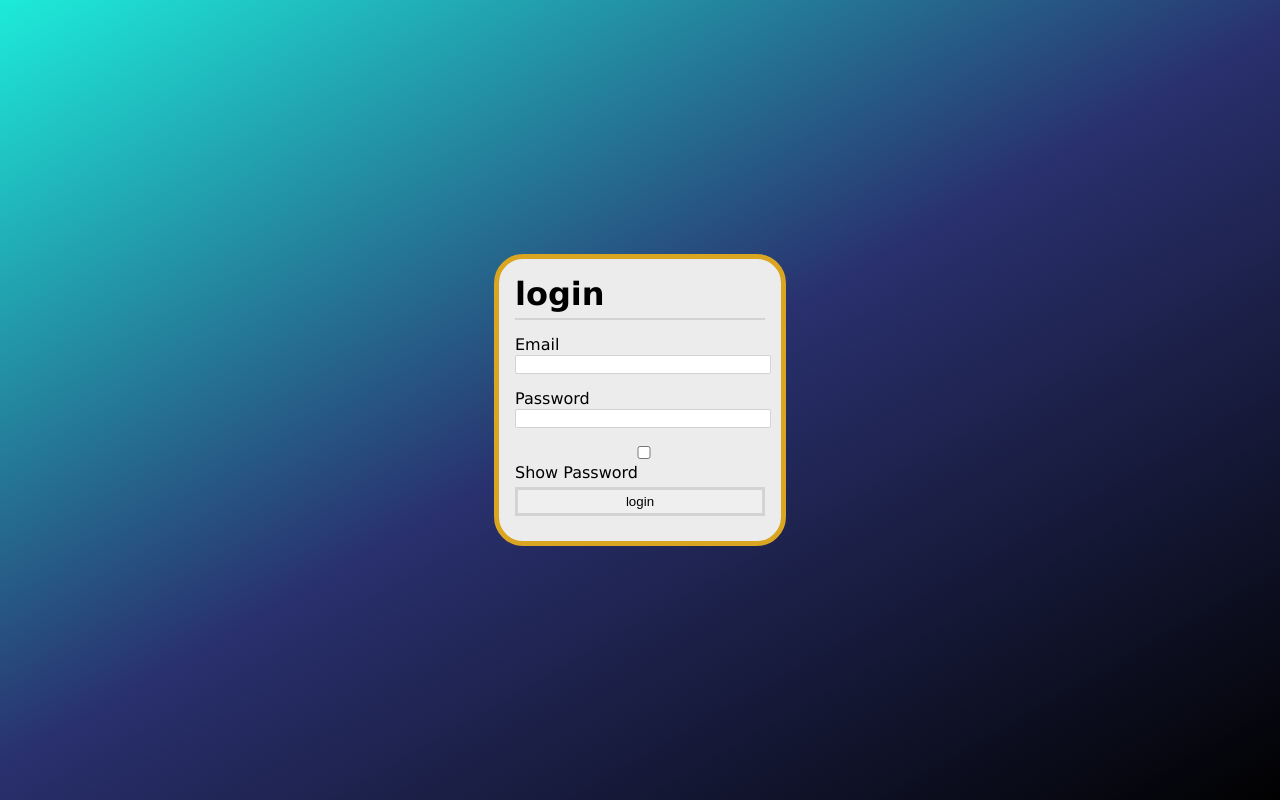
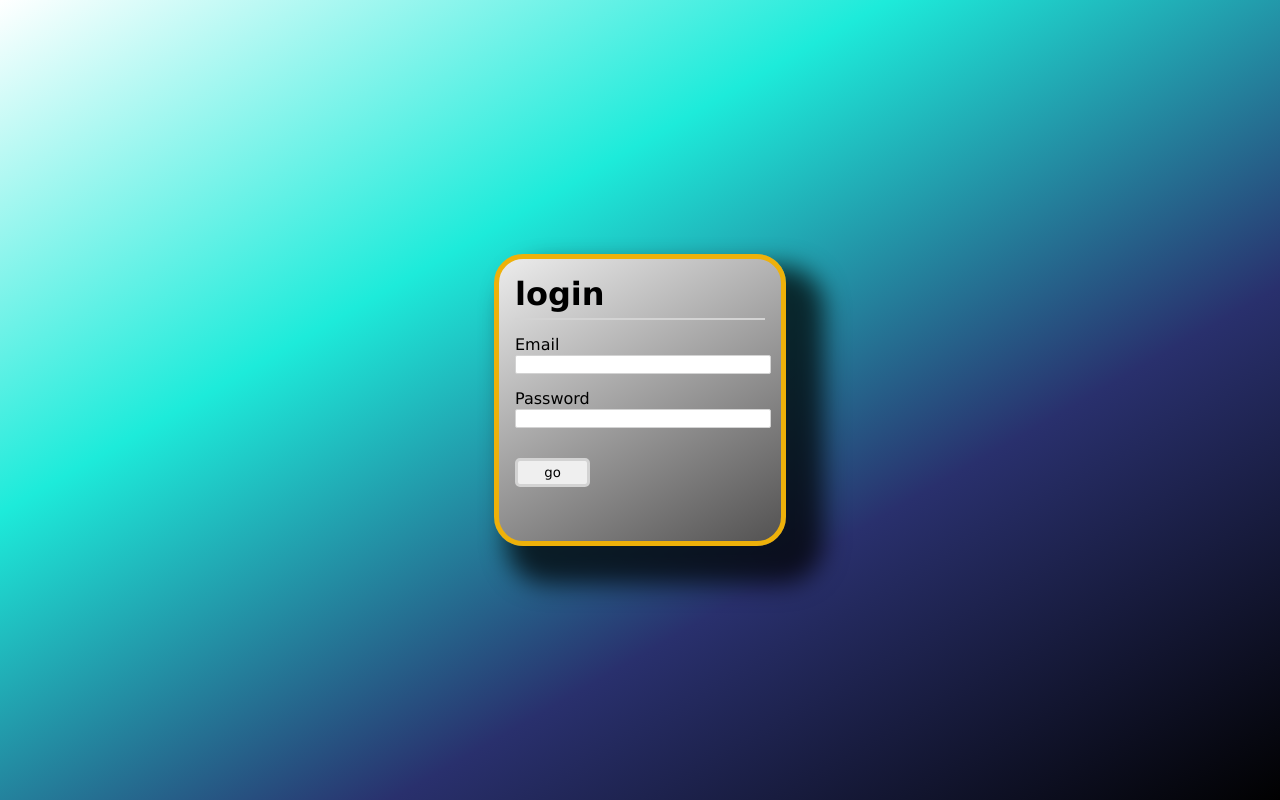
Before and after one commit to mrdietz/michael-dietz-cohort209-loginUI, a plain HTML site: page index.html in a window 1280 px wide. Drawn offline with Linux system fonts and the light colour scheme.

Commit message:
Finalized style, removed added extras for turn-in

```diff
--- a/index.html
+++ b/index.html
@@ -16,13 +16,14 @@
 
                 <label>Email</label>
                 <input type="email">
-                <br>
+
                 <label>Password</label>
                 <input type="password" id="myInput">
-                <br>
-                <input class="checkbox" type="checkbox" onclick="myFunction()"> Show Password
-                <br>
-                <button>login</button>
+                <!--
+                <input class="checkbox" type="checkbox" onclick="myFunction()">
+                Show Password
+                 -->
+                <button>go</button>
             </div>
         </div>
     </div>
--- a/style.css
+++ b/style.css
@@ -5,7 +5,9 @@ html, body, h1 {
 
 #container {
     align-items: center;
-    background: linear-gradient(150deg, rgb(29, 235, 218), rgb(41, 48, 109), rgb(1, 1, 1));
+
+    background: linear-gradient(150deg, rgb(255, 255, 255), rgb(29, 235, 218), rgb(41, 48, 109), rgb(1, 1, 1));
+
     display: flex;
     height: 100vh;
     justify-content: center;
@@ -14,14 +16,17 @@ html, body, h1 {
 
 #login-form {
     align-items: space-evenly;
-    background-color: rgb(236, 236, 236);
-    border: 5px solid goldenrod;
+    background: linear-gradient(150deg, rgb(236, 236, 236), rgb(83, 82, 82));
+    border: 5px solid rgb(238, 177, 10);
     border-radius: 10%;
     display: flex;
     height: 250px;
     justify-content: flex-start;
     padding: 16px;
     width: 250px;
+    -webkit-box-shadow: 25px 25px 24px 13px rgba(0,0,0,0.73);
+    -moz-box-shadow: 25px 25px 24px 13px rgba(0,0,0,0.73);
+    box-shadow: 25px 25px 24px 13px rgba(0,0,0,0.73);
 }
 
 h1 {
@@ -37,13 +42,17 @@ input {
     width: 100%;
 }
 
-.checkbox {
-    margin-bottom: 0;
-}
+/* .checkbox {
+    margin: 0;
+    width: 20px;
+} */
 
 button {
+
     border: 3px solid lightgray;
-    margin-top: 5px;
+    border-radius: 5px;
+    margin-top: 15px;
     padding: 4px 12px;
-    width: 100%;
+    width: 75px;
+    font-family: Verdana;
 }
```
